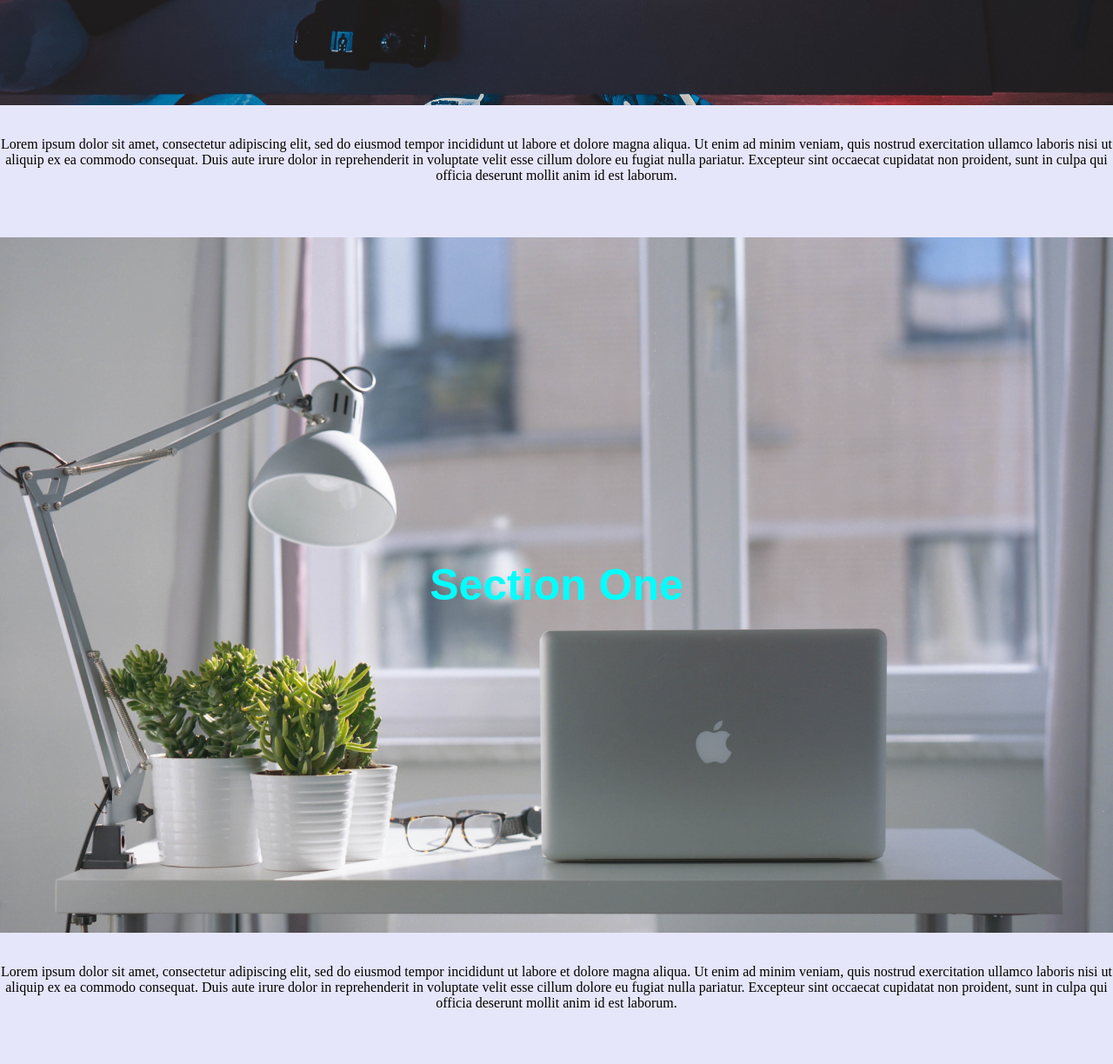
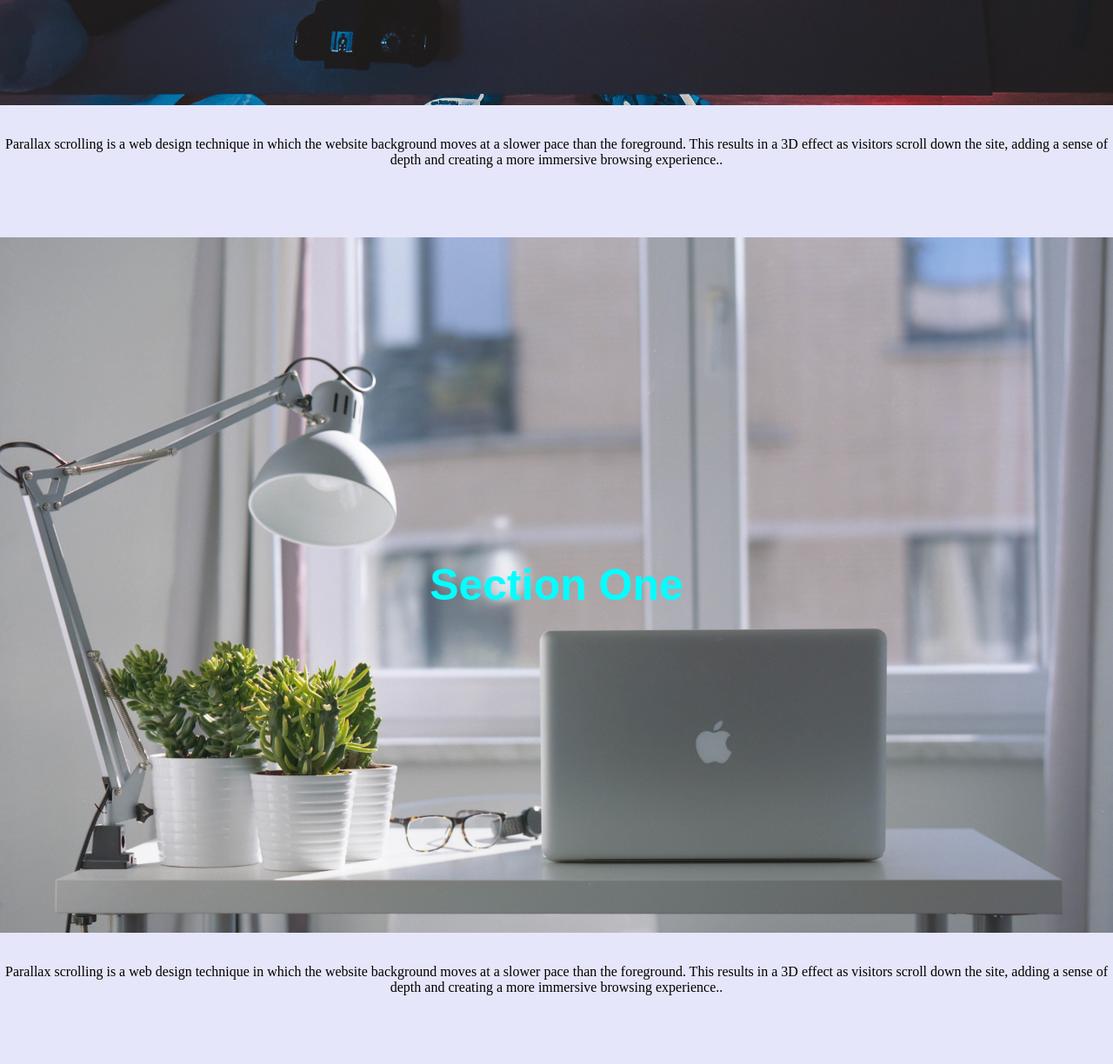
Before and after one commit to Imrans8168/HTML---CSS-Mini-Project---HTML---CSS-Mini-Project---4q9mt20ntszg, a plain HTML site: page index.html in a window 1280 px wide. Shown: the part 679-1903 px from the top of the page at 87% size. Drawn offline with Linux system fonts and the light colour scheme.

Commit message:
lorem removed

```diff
--- a/index.html
+++ b/index.html
@@ -1,51 +1,53 @@
 <!DOCTYPE html>
 <html lang="en">
-
   <head>
-    <meta charset="UTF-8">
-    <meta http-equiv="X-UA-Compatible" content="IE=edge">
-    <meta name="viewport" content="width=device-width, initial-scale=1.0">
+    <meta charset="UTF-8" />
+    <meta http-equiv="X-UA-Compatible" content="IE=edge" />
+    <meta name="viewport" content="width=device-width, initial-scale=1.0" />
     <title>Parallax Website</title>
-    <link rel="stylesheet" href="./css/style.css">
+    <link rel="stylesheet" href="./css/style.css" />
   </head>
 
   <body>
     <div class="box1">
       <h1>Parallax Website</h1>
     </div>
-    <p class="section0">Lorem ipsum dolor sit amet, consectetur adipiscing elit, sed do eiusmod tempor incididunt
-        ut labore et dolore magna aliqua. Ut enim ad minim veniam, quis nostrud exercitation ullamco laboris nisi
-        ut aliquip ex ea commodo consequat. Duis aute irure dolor in reprehenderit in voluptate velit esse cillum
-        dolore eu fugiat nulla pariatur. Excepteur sint occaecat cupidatat non proident, sunt in culpa qui officia
-        deserunt mollit anim id est laborum.</p>
+    <p class="section0">
+      Parallax scrolling is a web design technique in which the website
+      background moves at a slower pace than the foreground. This results in a
+      3D effect as visitors scroll down the site, adding a sense of depth and
+      creating a more immersive browsing experience..
+    </p>
     <div class="box2">
       <h1>Section One</h1>
     </div>
-    <p class="section1">Lorem ipsum dolor sit amet, consectetur adipiscing elit, sed do eiusmod tempor incididunt
-        ut labore et dolore magna aliqua. Ut enim ad minim veniam, quis nostrud exercitation ullamco laboris nisi
-        ut aliquip ex ea commodo consequat. Duis aute irure dolor in reprehenderit in voluptate velit esse cillum
-        dolore eu fugiat nulla pariatur. Excepteur sint occaecat cupidatat non proident, sunt in culpa qui officia
-        deserunt mollit anim id est laborum.</p>
+    <p class="section1">
+      Parallax scrolling is a web design technique in which the website
+      background moves at a slower pace than the foreground. This results in a
+      3D effect as visitors scroll down the site, adding a sense of depth and
+      creating a more immersive browsing experience..
+    </p>
     <div class="box3">
       <h1>Section Two</h1>
     </div>
-    <p class="section2">Lorem ipsum dolor sit amet, consectetur adipiscing elit, sed do eiusmod tempor incididunt
-        ut labore et dolore magna aliqua. Ut enim ad minim veniam, quis nostrud exercitation ullamco laboris nisi
-        ut aliquip ex ea commodo consequat. Duis aute irure dolor in reprehenderit in voluptate velit esse cillum
-        dolore eu fugiat nulla pariatur. Excepteur sint occaecat cupidatat non proident, sunt in culpa qui officia
-        deserunt mollit anim id est laborum.</p>
+    <p class="section2">
+      Parallax scrolling is a web design technique in which the website
+      background moves at a slower pace than the foreground. This results in a
+      3D effect as visitors scroll down the site, adding a sense of depth and
+      creating a more immersive browsing experience..
+    </p>
     <div class="box4">
       <h1>Section Three</h1>
     </div>
-    <p class="section3">Lorem ipsum dolor sit amet, consectetur adipiscing elit, sed do eiusmod tempor incididunt
-        ut labore et dolore magna aliqua. Ut enim ad minim veniam, quis nostrud exercitation ullamco laboris nisi
-        ut aliquip ex ea commodo consequat. Duis aute irure dolor in reprehenderit in voluptate velit esse cillum
-        dolore eu fugiat nulla pariatur. Excepteur sint occaecat cupidatat non proident, sunt in culpa qui officia
-        deserunt mollit anim id est laborum.</p>
+    <p class="section3">
+      Parallax scrolling is a web design technique in which the website
+      background moves at a slower pace than the foreground. This results in a
+      3D effect as visitors scroll down the site, adding a sense of depth and
+      creating a more immersive browsing experience..
+    </p>
 
     <footer class="footer">
       <p>&#169; 2022 Imran Shaikh</p>
     </footer>
   </body>
-
 </html>
```
Lines whose indentation alone changed are shown as unchanged.
